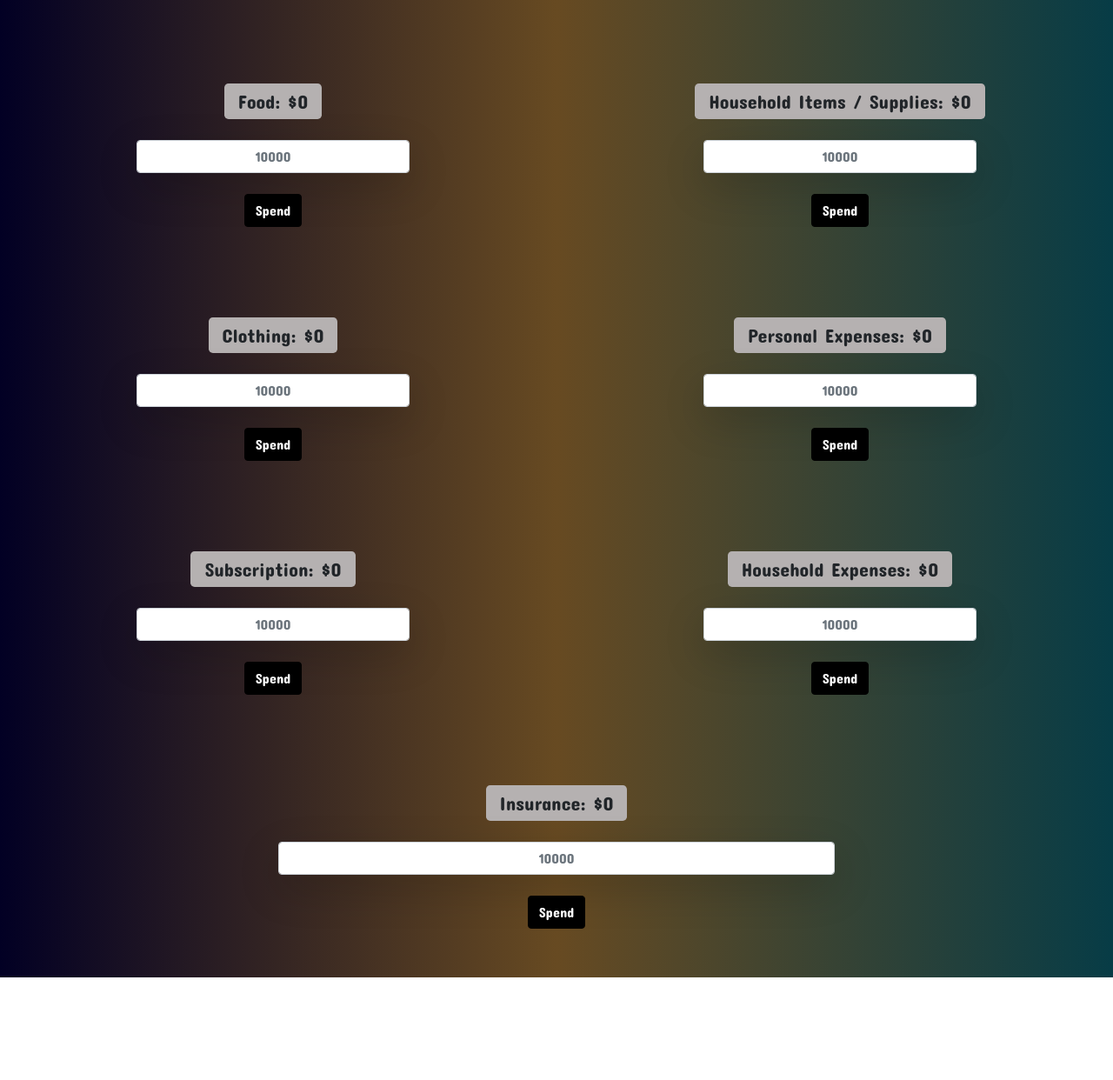
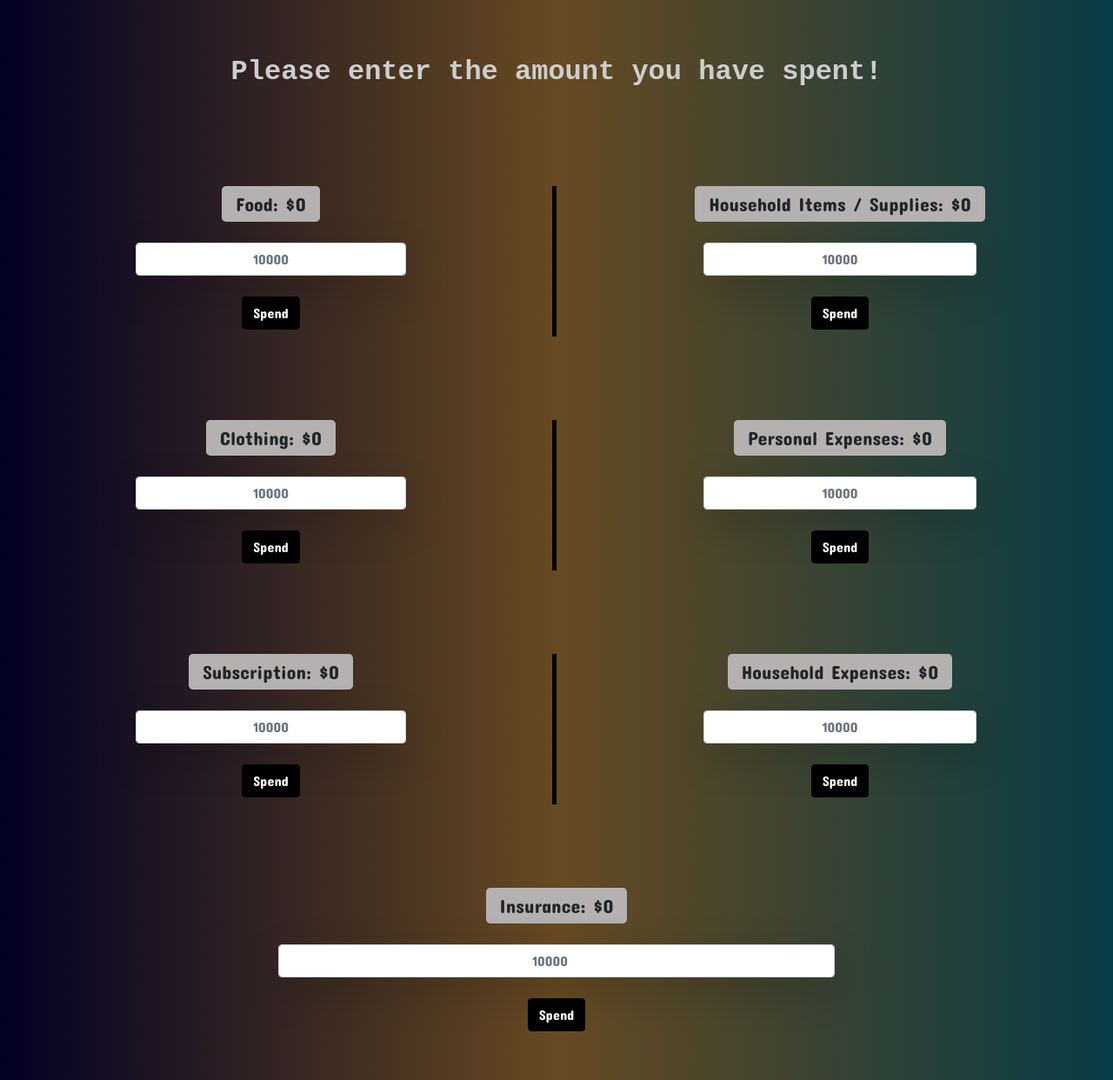
Before and after one commit to pjh000104/Personal_Expense_Web_App, a Flask app: page /spend_balance in a window 1280 px wide. Shown: the part 66-1308 px from the top of the page at 87% size. Before the commit the page ends 1190 px from the top, so only its background shows below. Run offline with Flask 3, Linux system fonts and the light colour scheme; some libraries are stand-ins or nearby versions.

Commit message:
Css edits for spend class

```diff
--- a/static/css/Spend.css
+++ b/static/css/Spend.css
@@ -59,7 +59,16 @@ body {
     font-family: "Concert One", sans-serif !important;
     font-weight: 400;
 }
+.left-side{
+    border-right: 5px solid black;
+}
 
+.heading{
+    font-family:'Courier New', Courier, monospace;
+    font-weight: 600;
+    background-size: 200% auto;
+    color: #cecdcd;
+  }
 /*animation*/
 @keyframes gradientMove {
     0% {
--- a/templates/spendBalance.html
+++ b/templates/spendBalance.html
@@ -50,9 +50,10 @@
     <!--Spend content -->
     <section class="over-h">
         <div class="contianer over-h">
+            <div class="heading h2 text-center fw-bold mt-5 animate__animated animate__fadeIn  p-3">Please enter the amount you have spent!</div>
             <div class="row mt-5 pt-5 over-h ">
-                <div class="col-md-6 text-center">
-                    <div class="mb-2">
+                <div class="col-md-6 text-center left-side">
+                    <div class="mb-2 animate__animated animate__fadeIn ">
                         <form class="text-center" action="/spend/food" method="post" id="foodForm">
                             <label class="bg-white-30  mb- px-3 py-1 rounded-3 mb-4" for="inputSpend">Food: ${{ json_data.food }}</label>
                             <div class="d-flex justify-content-center">
@@ -63,7 +64,7 @@
                     </div>
                 </div>
                 <div class="col-md-6 text-center">
-                    <div class="mb-2 " >
+                    <div class="mb-2 animate__animated animate__fadeIn " >
                         <form class="text-center  " action="/spend/house_hold" method="post">
                                 <label  class="bg-white-30  mb-  px-3 py-1 rounded-3 mb-4" for="input1">
                                     Household Items / Supplies: ${{ json_data.house_hold }}
@@ -77,8 +78,8 @@
                 </div>
             </div>
             <div class="row mt-5 pt-5 over-h">
-                <div class="col-md-6 text-center">
-                    <div class="mb-2 " >
+                <div class="col-md-6 text-center left-side">
+                    <div class="mb-2 animate__animated animate__fadeIn " >
                         <form class="text-center  " action="/spend/clothing" method="post">
                                 <label  class="bg-white-30  mb-  px-3 py-1 rounded-3 mb-4" for="input1">Clothing: ${{ json_data.clothing }}</label>
                                 <div class="d-flex justify-content-center">
@@ -89,7 +90,7 @@
                     </div>
                 </div>
                 <div class="col-md-6 text-center">
-                    <div class="mb-2 " >
+                    <div class="mb-2 animate__animated animate__fadeIn " >
                         <form class="text-center  " action="/spend/personal_expense" method="post">
                                 <label  class="bg-white-30  mb-  px-3 py-1 rounded-3 mb-4" for="input1">Personal Expenses: ${{ json_data.personal_expense }}</label>
                                 <div class="d-flex justify-content-center">
@@ -101,8 +102,8 @@
                 </div>
             </div>
             <div class="row mt-5 pt-5 over-h">
-                <div class="col-md-6 text-center">
-                    <div class="mb-2 " >
+                <div class="col-md-6 text-center left-side">
+                    <div class="mb-2 animate__animated animate__fadeIn " >
                         <form class="text-center  " action="/spend/subscription" method="post">
                                 <label  class="bg-white-30  mb-  px-3 py-1 rounded-3 mb-4" for="input1">Subscription: ${{ json_data.subscription }}</label>
                                 <div class="d-flex justify-content-center">
@@ -113,7 +114,7 @@
                     </div>
                 </div>
                 <div class="col-md-6 text-center">
-                    <div class="mb-2 " >
+                    <div class="mb-2 animate__animated animate__fadeIn " >
                         <form class="text-center  " action="/spend/housing_expense">
                                 <label  class="bg-white-30  mb-  px-3 py-1 rounded-3 mb-4" for="input1">Household Expenses: ${{ json_data.food }} </label>
                                 <div class="d-flex justify-content-center">
@@ -126,11 +127,11 @@
             </div>
             <div class="row over-h  mt-5 pt-5 mb-5 ">
                 <div class="col-md-12 text-center">
-                    <div class="mb-2 " >
+                    <div class="mb-2 animate__animated animate__fadeIn " >
                         <form class="text-center  " action="/spend/insurance">
                                 <label  class="bg-white-30  mb-  px-3 py-1 rounded-3 mb-4" for="input1">Insurance: ${{ json_data.insurance }}</label>
                                 <div class="d-flex justify-content-center">
-                                    <input id="inputSpend" name="food" class="form-control w-50 text-center shadow-lg" id="input1" oninput="validatePositiveInput(this)" placeholder="10000">
+                                    <input id="inputSpend" name="food" type="number" class="form-control w-50 text-center shadow-lg" id="input1" oninput="validatePositiveInput(this)" placeholder="10000">
                                 </div>
                                 <button type="submit" class="btn btn-primary mt-4 submit">Spend</button>
                         </form>
```
